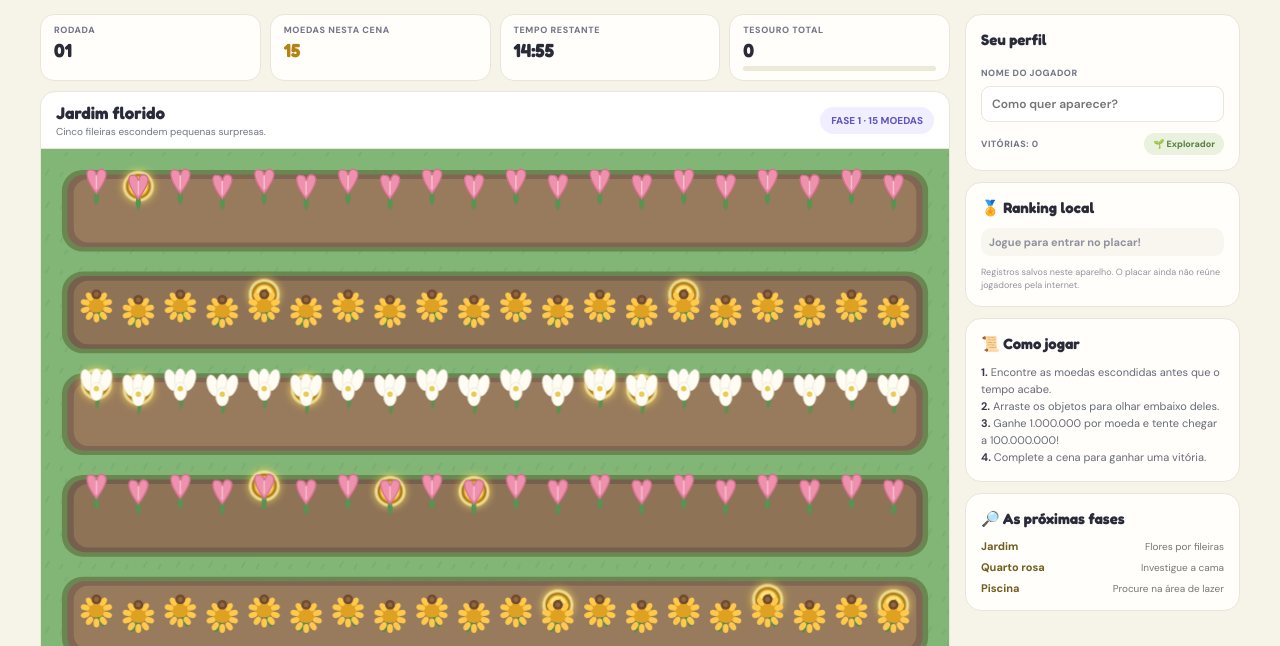
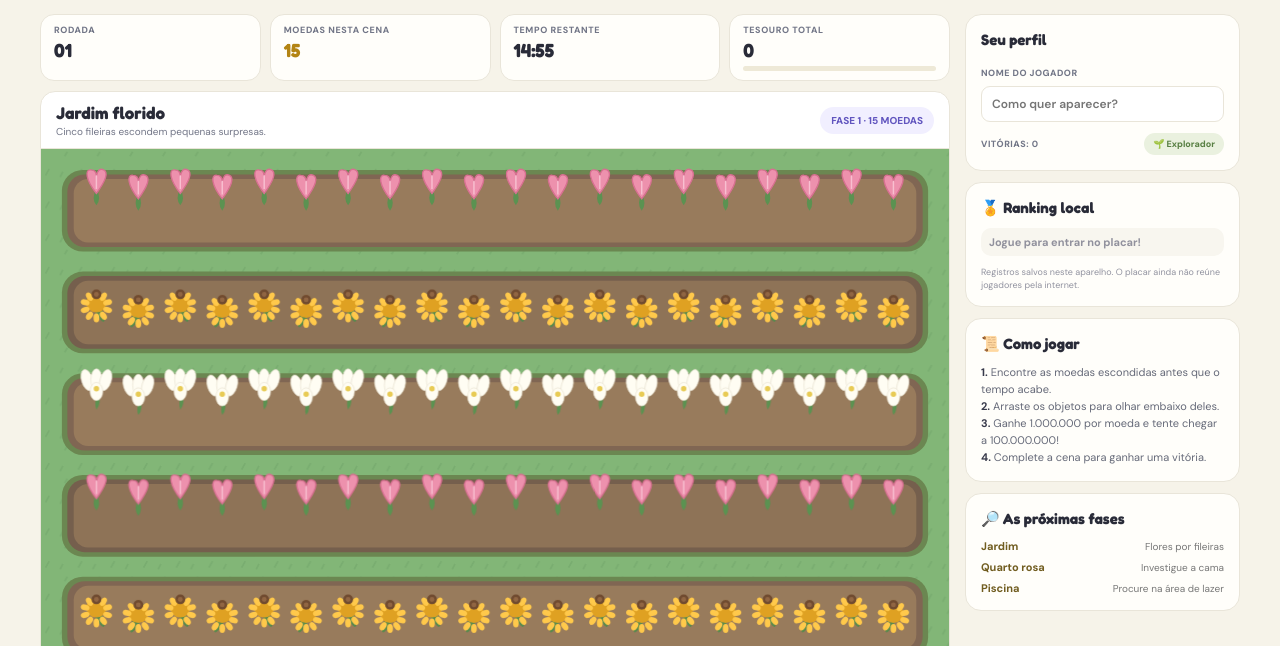
Before and after one commit to Dayanee77/decora-batalha, a plain HTML site: page index.html in a window 1280 px wide. Shown: the part 154-800 px from the top of the page. Drawn offline with Linux system fonts and the light colour scheme.

Commit message:
Hide coins under movable objects until revealed

```diff
--- a/index.html
+++ b/index.html
@@ -61,17 +61,18 @@ function pool(){let o=[`<rect width="1000" height="650" fill="#9c6844"/><defs><p
 o.push(`<g class="movable" data-x="467" data-y="548" transform="translate(467 548)"><ellipse cy="29" rx="31" ry="8" fill="#49392e" opacity=".2"/><path d="M-27 -10Q-30 10-23 27Q0 36 23 27Q30 10 27 -10L16 -18H-16Z" fill="#f2ce61" stroke="#c39c37" stroke-width="3"/><path d="M-15 -15Q0 -43 15 -15" fill="none" stroke="#cfaa3e" stroke-width="5"/><path d="M-20 -3h40m-42 9h44m-41 8h38m-35 8h32" stroke="#ffe79a" stroke-width="3" stroke-dasharray="2 4"/></g>`);
 o.push(plant(89,588),plant(935,570));return o.join('')}
 const scenes=[garden,bedroom,pool];
-function movableInfo(){return [...svg.querySelectorAll('.movable')].map((n,i)=>({n,x:Number(n.dataset.x)+Number(n.dataset.cx||0),y:Number(n.dataset.y)+Number(n.dataset.cy||0),id:i}))}
-function makeCoin(x,y,i){let g=document.createElementNS(NS,'g');g.setAttribute('class','coin');g.setAttribute('transform',`translate(${x} ${y})`);g.dataset.coin=String(i);g.innerHTML=`<circle r="17" fill="#fff2a9" opacity=".7"/><circle r="12.5" fill="#f2bd32" stroke="#a77813" stroke-width="2.5"/><circle r="8.5" fill="#ffdc65" stroke="#fff2b3" stroke-width="1.4"/><path d="M2 -5L-3 0 2 5M-3 0h8" fill="none" stroke="#a8760d" stroke-width="2.2" stroke-linecap="round" stroke-linejoin="round"/>`;g.addEventListener('pointerdown',e=>e.stopPropagation());g.addEventListener('click',e=>{e.stopPropagation();if(g.dataset.found)return;g.dataset.found='1';g.style.pointerEvents='none';g.style.transition='opacity .25s, transform .25s';g.style.opacity='0';g.setAttribute('transform',`translate(${x} ${y}) scale(.2)`);setTimeout(()=>g.remove(),270);remaining=remaining.filter(a=>a!==i);data.score+=COIN_VALUE;saveData();updateHUD();showToast('🪙 +1.000.000 moedas!');if(!remaining.length)finishRound(true)});return g}
-function renderScene(){active=true;clearInterval(timer);timeLeft=ROUND_SECONDS;roundCoins=COIN_STEPS[Math.min(round-1,COIN_STEPS.length-1)];let idx=(round-1)%3;$('#sceneTitle').textContent=titles[idx];$('#sceneCaption').textContent=captions[idx];$('#roundNo').textContent=String(round).padStart(2,'0');$('#roundtag').textContent=`FASE ${round} · ${roundCoins} ${roundCoins===1?'MOEDA':'MOEDAS'}`;svg.innerHTML=scenes[idx]();let movable=movableInfo();movable.forEach(o=>o.n.remove());let spots=movable.map(o=>({x:o.x,y:o.y}));for(let i=spots.length-1;i>0;i--){let j=Math.floor(Math.random()*(i+1));[spots[i],spots[j]]=[spots[j],spots[i]]}remaining=[];let coinLayer=document.createElementNS(NS,'g');coinLayer.setAttribute('id','coinLayer');let used=[];for(let i=0;i<roundCoins;i++){let p=spots[i%spots.length];let off= i>=spots.length?{x:(Math.random()-.5)*22,y:(Math.random()-.5)*22}:{x:0,y:0};used.push(makeCoin(p.x+off.x,p.y+off.y,i));remaining.push(i)}used.forEach(c=>coinLayer.append(c));svg.append(coinLayer);movable.forEach(o=>svg.append(o.n));// moedas ficam entre o cenário fixo e os objetos que podem ser movidos
+function movableInfo(){return [...svg.querySelectorAll('.movable')].map((n,i)=>{n.dataset.moveId=i;return {n,x:Number(n.dataset.x)+Number(n.dataset.cx||0),y:Number(n.dataset.y)+Number(n.dataset.cy||0),id:i}})}
+function makeCoin(x,y,i,target){let g=document.createElementNS(NS,'g');g.setAttribute('class','coin');g.setAttribute('transform',`translate(${x} ${y})`);g.dataset.coin=String(i);g.dataset.target=String(target);g.dataset.hidden='1';g.style.opacity='0';g.style.pointerEvents='none';g.innerHTML=`<circle r="17" fill="#fff2a9" opacity=".7"/><circle r="12.5" fill="#f2bd32" stroke="#a77813" stroke-width="2.5"/><circle r="8.5" fill="#ffdc65" stroke="#fff2b3" stroke-width="1.4"/><path d="M2 -5L-3 0 2 5M-3 0h8" fill="none" stroke="#a8760d" stroke-width="2.2" stroke-linecap="round" stroke-linejoin="round"/>`;g.addEventListener('pointerdown',e=>e.stopPropagation());g.addEventListener('click',e=>{e.stopPropagation();if(g.dataset.found)return;g.dataset.found='1';g.style.pointerEvents='none';g.style.transition='opacity .25s, transform .25s';g.style.opacity='0';g.setAttribute('transform',`translate(${x} ${y}) scale(.2)`);setTimeout(()=>g.remove(),270);remaining=remaining.filter(a=>a!==i);data.score+=COIN_VALUE;saveData();updateHUD();showToast('🪙 +1.000.000 moedas!');if(!remaining.length)finishRound(true)});return g}
+function renderScene(){active=true;clearInterval(timer);timeLeft=ROUND_SECONDS;roundCoins=COIN_STEPS[Math.min(round-1,COIN_STEPS.length-1)];let idx=(round-1)%3;$('#sceneTitle').textContent=titles[idx];$('#sceneCaption').textContent=captions[idx];$('#roundNo').textContent=String(round).padStart(2,'0');$('#roundtag').textContent=`FASE ${round} · ${roundCoins} ${roundCoins===1?'MOEDA':'MOEDAS'}`;svg.innerHTML=scenes[idx]();let movable=movableInfo();movable.forEach(o=>o.n.remove());let spots=movable.map(o=>({x:o.x,y:o.y,target:o.id}));for(let i=spots.length-1;i>0;i--){let j=Math.floor(Math.random()*(i+1));[spots[i],spots[j]]=[spots[j],spots[i]]}remaining=[];let coinLayer=document.createElementNS(NS,'g');coinLayer.setAttribute('id','coinLayer');let used=[];for(let i=0;i<roundCoins;i++){let spot=spots[i%spots.length];let off=i>=spots.length?{x:(Math.random()-.5)*22,y:(Math.random()-.5)*22}:{x:0,y:0};used.push(makeCoin(spot.x+off.x,spot.y+off.y,i,spot.target));remaining.push(i)}used.forEach(c=>coinLayer.append(c));svg.append(coinLayer);movable.forEach(o=>svg.append(o.n));// moedas ficam ocultas e vinculadas a objetos que podem ser movidos
 attachMovement();updateHUD();timer=setInterval(()=>{if(!active)return;timeLeft--;updateClock();if(timeLeft<=0)finishRound(false)},1000)}
-function attachMovement(){svg.querySelectorAll('.movable').forEach(node=>{node.addEventListener('pointerdown',e=>{if(!active)return;e.preventDefault();e.stopPropagation();let p=svg.createSVGPoint();p.x=e.clientX;p.y=e.clientY;let m=svg.getScreenCTM().inverse();p=p.matrixTransform(m);drag={node,startX:p.x,startY:p.y,x:Number(node.dataset.x),y:Number(node.dataset.y),id:e.pointerId};node.setPointerCapture(e.pointerId)});node.addEventListener('pointermove',e=>{if(!drag||drag.node!==node)return;let p=svg.createSVGPoint();p.x=e.clientX;p.y=e.clientY;p=p.matrixTransform(svg.getScreenCTM().inverse());let x=Math.max(20,Math.min(980,drag.x+p.x-drag.startX)),y=Math.max(20,Math.min(630,drag.y+p.y-drag.startY));node.dataset.x=x;node.dataset.y=y;node.setAttribute('transform',`translate(${x} ${y})`)});node.addEventListener('pointerup',()=>{if(drag?.node===node)drag=null});node.addEventListener('pointercancel',()=>drag=null)})}
+function revealCoins(target){let found=svg.querySelectorAll(`.coin[data-target="${target}"][data-hidden="1"]`);found.forEach(coin=>{coin.dataset.hidden='0';coin.style.opacity='1';coin.style.pointerEvents='auto';svg.append(coin)});if(found.length)showToast(found.length>1?'🪙 Moedas encontradas!':'🪙 Uma moeda estava escondida!')}
+function attachMovement(){svg.querySelectorAll('.movable').forEach(node=>{node.addEventListener('pointerdown',e=>{if(!active)return;e.preventDefault();e.stopPropagation();let p=svg.createSVGPoint();p.x=e.clientX;p.y=e.clientY;let m=svg.getScreenCTM().inverse();p=p.matrixTransform(m);drag={node,startX:p.x,startY:p.y,x:Number(node.dataset.x),y:Number(node.dataset.y),id:e.pointerId,moved:false};node.setPointerCapture(e.pointerId)});node.addEventListener('pointermove',e=>{if(!drag||drag.node!==node)return;let p=svg.createSVGPoint();p.x=e.clientX;p.y=e.clientY;p=p.matrixTransform(svg.getScreenCTM().inverse());let dx=p.x-drag.startX,dy=p.y-drag.startY;if(Math.abs(dx)>5||Math.abs(dy)>5)drag.moved=true;let x=Math.max(20,Math.min(980,drag.x+dx)),y=Math.max(20,Math.min(630,drag.y+dy));node.dataset.x=x;node.dataset.y=y;node.setAttribute('transform',`translate(${x} ${y})`)});node.addEventListener('pointerup',()=>{if(drag?.node===node){if(drag.moved)revealCoins(node.dataset.moveId);drag=null}});node.addEventListener('pointercancel',()=>drag=null)})}
 function updateClock(){$('#clock').textContent=`${String(Math.floor(timeLeft/60)).padStart(2,'0')}:${String(timeLeft%60).padStart(2,'0')}`;$('#clock').style.color=timeLeft<=30?'#cc5760':''}
 function updateHUD(){updateClock();$('#coinsLeft').textContent=remaining.length;$('#score').textContent=data.score.toLocaleString('pt-BR');$('#goalbar').style.width=Math.min(100,data.score/100000000*100)+'%'}
 function renderProfile(){let lvl=data.score>=100000000?'👑 Lenda do tesouro':data.score>=30000000?'💎 Caçador expert':data.score>=10000000?'🪙 Caçador': '🌱 Explorador';$('#level').textContent=lvl;$('#wins').textContent=data.wins;let b=[...(data.board||[])];if(data.name)b.push({name:data.name,score:data.score});let uniq={};b.forEach(x=>{let k=x.name.toLowerCase();uniq[k]=Math.max(uniq[k]||0,x.score)});let arr=Object.entries(uniq).map(([name,score])=>({name,score})).sort((a,b)=>b.score-a.score).slice(0,5);$('#leaderboard').innerHTML=arr.length?arr.map((x,i)=>`<li><span class="rank">${['🥇','🥈','🥉'][i]||i+1}</span><span class="leadname">${escapeHtml(x.name)}</span><span class="leadscore">${x.score.toLocaleString('pt-BR')}</span></li>`).join(''):'<li><span class="leadname" style="color:#91919d">Jogue para entrar no placar!</span></li>'}
 function escapeHtml(s){return String(s).replace(/[&<>"']/g,c=>({'&':'&amp;','<':'&lt;','>':'&gt;','"':'&quot;',"'":'&#39;'}[c]))}
 function showToast(msg){let t=$('#toast');t.textContent=msg;t.classList.add('show');clearTimeout(toastTimer);toastTimer=setTimeout(()=>t.classList.remove('show'),1600)}
 function finishRound(won){if(!active)return;active=false;clearInterval(timer);data.round=round+1;if(won)data.wins++;data.board=data.board||[];if(data.name)data.board.push({name:data.name,score:data.score});data.board=data.board.slice(-40);saveData();$('#modal').innerHTML=`<div class="medal">${won?'🏆':'⏳'}</div><h2>${won?'Cena completa!':'O tempo acabou!'}</h2><p>${won?'Você encontrou todas as moedas e ganhou uma vitória!':'Ainda havia moedas escondidas. Na próxima rodada, tente mover mais objetos.'} A próxima cena terá ${COIN_STEPS[Math.min(round,COIN_STEPS.length-1)]} ${COIN_STEPS[Math.min(round,COIN_STEPS.length-1)]===1?'moeda':'moedas'}.</p><div class="modalstats"><div><b>${roundCoins-remaining.length}/${roundCoins}</b><span>moedas achadas</span></div><div><b>${data.score.toLocaleString('pt-BR')}</b><span>tesouro total</span></div><div><b>${data.wins}</b><span>vitórias</span></div></div><button class="primary" id="nextBtn">Próxima cena →</button><a class="secondarylink" href="./decoracao.html">Ou jogar Decora Batalha</a>`;$('#modalbg').style.display='grid';$('#nextBtn').onclick=()=>{$('#modalbg').style.display='none';round++;data.round=round;localStorage.setItem('cacaMoedasProfile',JSON.stringify(data));renderScene()}}
-$('#playerName').value=data.name||'';$('#playerName').addEventListener('change',saveData);$('#playerName').addEventListener('blur',saveData);$('#hintBtn').onclick=()=>{if(!active||!remaining.length)return;let coin=svg.querySelector('.coin:not([data-found])');if(!coin)return;let [x,y]=coin.getAttribute('transform').match(/-?[\d.]+/g).map(Number);let props=movableInfo().filter(o=>Math.abs(o.x-x)<1&&Math.abs(o.y-y)<1);if(props.length){props[0].n.animate([{filter:'drop-shadow(0 0 2px #fff) saturate(1)'},{filter:'drop-shadow(0 0 15px #ffdb52) saturate(1.7)'},{filter:'drop-shadow(0 0 2px #fff) saturate(1)'}],{duration:1300,iterations:2});showToast('✨ Um objeto próximo está brilhando!')}timeLeft=Math.max(0,timeLeft-15);updateClock()};$('#restartBtn').onclick=()=>{if(confirm('Recomeçar esta rodada? As moedas encontradas nela voltarão ao cenário.'))renderScene()};
+$('#playerName').value=data.name||'';$('#playerName').addEventListener('change',saveData);$('#playerName').addEventListener('blur',saveData);$('#hintBtn').onclick=()=>{if(!active||!remaining.length)return;let coin=svg.querySelector('.coin:not([data-found])');if(!coin)return;let target=coin.dataset.target;let prop=svg.querySelector(`.movable[data-move-id=\"${target}\"]`);if(prop){prop.animate([{filter:'drop-shadow(0 0 2px #fff) saturate(1)'},{filter:'drop-shadow(0 0 15px #ffdb52) saturate(1.7)'},{filter:'drop-shadow(0 0 2px #fff) saturate(1)'}],{duration:1300,iterations:2});showToast('✨ Mova o objeto que está brilhando!')}timeLeft=Math.max(0,timeLeft-15);updateClock()};$('#restartBtn').onclick=()=>{if(confirm('Recomeçar esta rodada? As moedas encontradas nela voltarão ao cenário.'))renderScene()};
 renderProfile();renderScene();
 </script></body></html>
```
